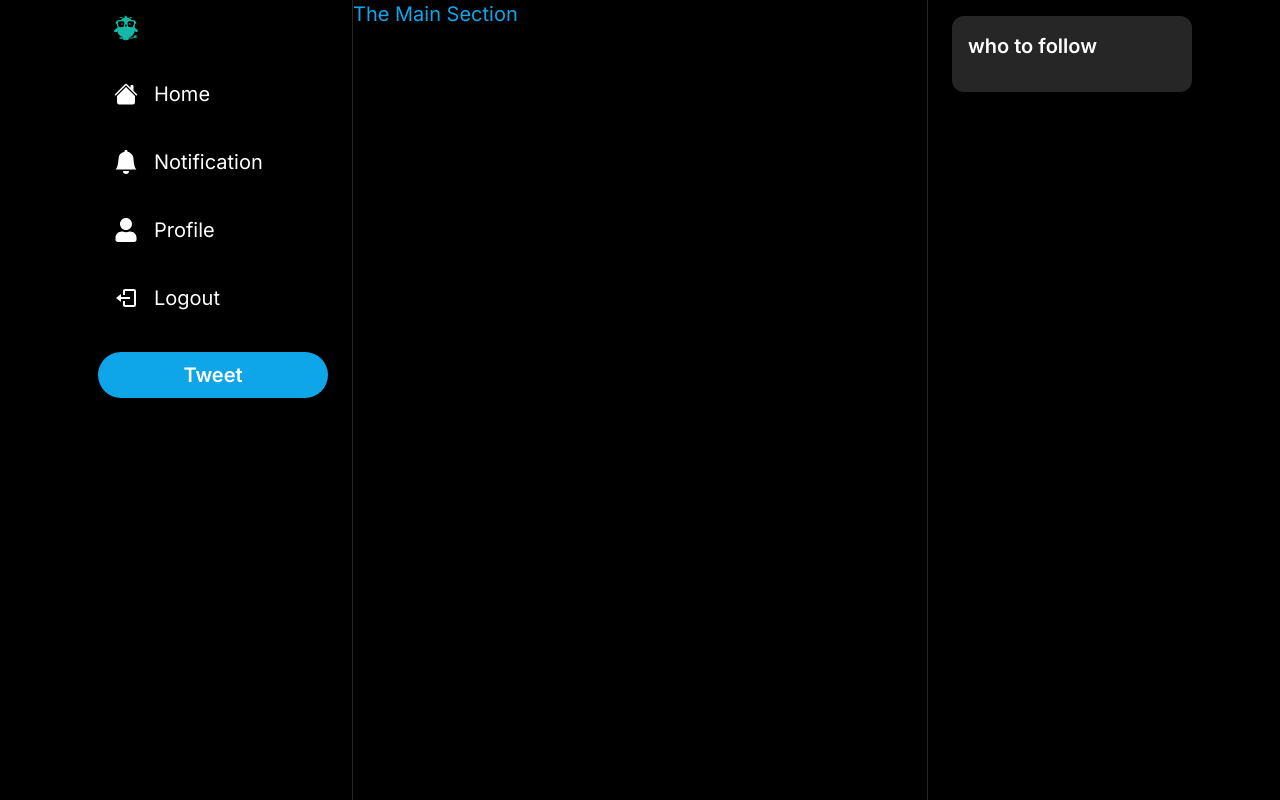
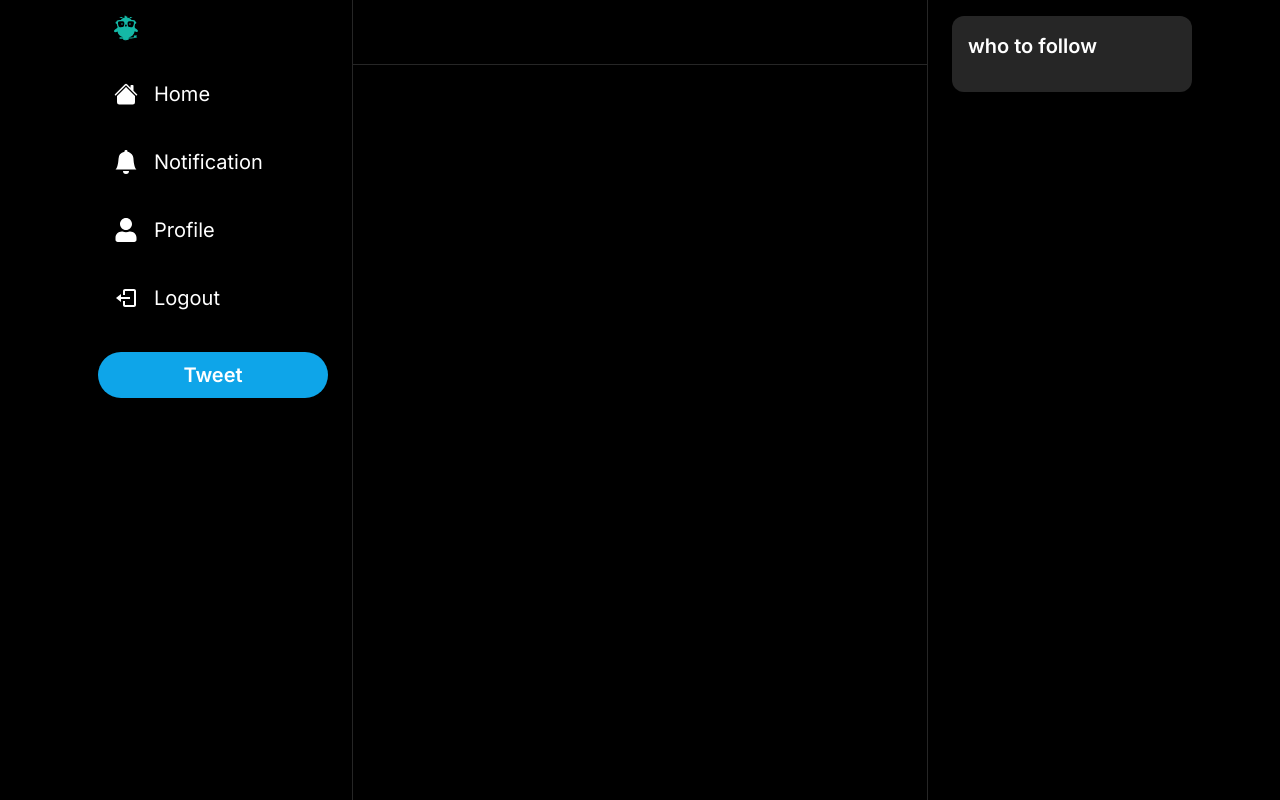
Before and after one commit to EphremDemlew/EChatter, a Next.js app: page / in a window 1280 px wide. Built offline with nearby package versions, Linux system fonts and the light colour scheme.

Commit message:
finished the left-sidebar

```diff
--- a/src/app/page.tsx
+++ b/src/app/page.tsx
@@ -1,3 +1,9 @@
+import Header from "@/components/Header";
+
 export default function Home() {
-  return <main className="text-xl text-sky-500">The Main Section</main>;
+  return (
+    <>
+      <Header label="Home" />
+    </>
+  );
 }
--- /dev/null
+++ b/src/components/Header.tsx
@@ -0,0 +1,21 @@
+"use client";
+
+import { useRouter } from "next/navigation";
+import { useCallback } from "react";
+
+interface HeaderProps {
+  label: string;
+  showBackArrow?: boolean;
+}
+
+const Header: React.FC<HeaderProps> = ({ label, showBackArrow }) => {
+  const router = useRouter();
+
+  const handleBack = useCallback(() => {
+    router.back();
+  }, [router]);
+
+  return <div className="border-b-[1px] border-neutral-800 p-5 "> {label}</div>;
+};
+
+export default Header;
```
